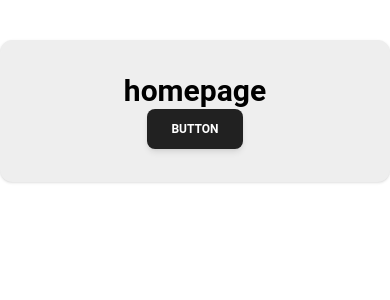
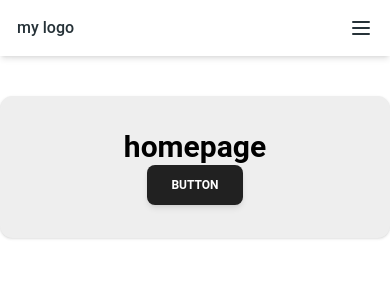
Before and after one commit to CiprianBoamba/p-web, a React (Create React App) app: page / in a window 390 px wide. Shown: the top 300 px of the page. Built offline with nearby package versions, Linux system fonts and the light colour scheme.

Commit message:
add navbar and pages

```diff
--- a/package.json
+++ b/package.json
@@ -3,6 +3,7 @@
   "version": "0.1.0",
   "private": true,
   "dependencies": {
+    "@heroicons/react": "^2.0.18",
     "@material-tailwind/react": "^2.1.2",
     "@testing-library/jest-dom": "^5.17.0",
     "@testing-library/react": "^13.4.0",
--- a/src/App.tsx
+++ b/src/App.tsx
@@ -6,12 +6,14 @@ import './App.css';
 import HomePage from './pages/Home';
 import About from './pages/About';
 import Projects from './pages/Projects';
+import MyNavbar from './components/Navbar';
 
-function App() {
+const App = () => {
   return (
     <>
       <div className="App">
         <BrowserRouter>
+          <MyNavbar />
           <Routes>
             <Route path="/" element={<HomePage />} />
             <Route path="/about" element={<About />} />
@@ -21,6 +23,6 @@ function App() {
       </div>
     </>
   );
-}
+};
 
 export default App;
--- a/src/components/Navbar.tsx
+++ b/src/components/Navbar.tsx
@@ -1,7 +1,126 @@
-import React from 'react';
+import React, { useState, useEffect } from 'react';
+import { Link } from 'react-router-dom';
+import {
+  Navbar,
+  Typography,
+  Button,
+  IconButton,
+  Collapse,
+  Card,
+  CardBody,
+} from '@material-tailwind/react';
 
-const Navbar = () => {
-  return <div>Navbar</div>;
+const MyNavbar: React.FC = () => {
+  const [openNav, setOpenNav] = useState<boolean>(false);
+
+  useEffect(() => {
+    const handleResize = () => {
+      if (window.innerWidth >= 960) {
+        setOpenNav(false);
+      }
+    };
+
+    window.addEventListener('resize', handleResize);
+
+    // Clean up the listener on component unmount
+    return () => {
+      window.removeEventListener('resize', handleResize);
+    };
+  }, []);
+
+  const navList = (
+    <ul className="mb-4 mt-2 flex flex-col gap-2 lg:mb-0 lg:mt-0 lg:flex-row lg:items-center lg:gap-6">
+      <Typography
+        as="li"
+        variant="small"
+        color="blue-gray"
+        className="p-1 font-normal"
+      >
+        <Link to="/" className="flex items-center">
+          Home
+        </Link>
+      </Typography>
+      <Typography
+        as="li"
+        variant="small"
+        color="blue-gray"
+        className="p-1 font-normal"
+      >
+        <Link to="/about" className="flex items-center">
+          About
+        </Link>
+      </Typography>
+      <Typography
+        as="li"
+        variant="small"
+        color="blue-gray"
+        className="p-1 font-normal"
+      >
+        <Link to="/projects" className="flex items-center">
+          Projects
+        </Link>
+      </Typography>
+    </ul>
+  );
+
+  return (
+    <Navbar className="h-max max-w-full rounded-none  mx-auto  py-2 px-4 lg:px-8 lg:py-4">
+      <div className="container mx-auto flex items-center justify-between text-blue-gray-900">
+        <Typography
+          as="a"
+          href="#"
+          className="mr-4 cursor-pointer py-1.5 font-medium"
+        >
+          my logo
+        </Typography>
+        <div className="hidden lg:block">{navList}</div>
+
+        <IconButton
+          variant="text"
+          className="ml-auto h-6 w-6 text-inherit hover:bg-transparent focus:bg-transparent active:bg-transparent lg:hidden"
+          ripple={false}
+          onClick={() => setOpenNav(!openNav)}
+        >
+          {openNav ? (
+            <svg
+              xmlns="http://www.w3.org/2000/svg"
+              fill="none"
+              className="h-6 w-6"
+              viewBox="0 0 24 24"
+              stroke="currentColor"
+              strokeWidth={2}
+            >
+              <path
+                strokeLinecap="round"
+                strokeLinejoin="round"
+                d="M6 18L18 6M6 6l12 12"
+              />
+            </svg>
+          ) : (
+            <svg
+              xmlns="http://www.w3.org/2000/svg"
+              className="h-6 w-6"
+              fill="none"
+              stroke="currentColor"
+              strokeWidth={2}
+            >
+              <path
+                strokeLinecap="round"
+                strokeLinejoin="round"
+                d="M4 6h16M4 12h16M4 18h16"
+              />
+            </svg>
+          )}
+        </IconButton>
+      </div>
+
+      <Collapse open={openNav}>
+        <Card className="my-4 mx-auto w-full lg:w-8/12">
+          <CardBody>{navList}</CardBody>
+        </Card>
+      </Collapse>
+    </Navbar>
+  );
 };
 
-export default Navbar;
+export default MyNavbar;
--- a/tailwind.config.js
+++ b/tailwind.config.js
@@ -7,4 +7,5 @@ module.exports = withMT({
     extend: {},
   },
   plugins: [],
+  darkMode: 'class', // enable dark mode
 });
```
Also changed, not shown: 1 other file (tests, documents, lock files or other folders).
